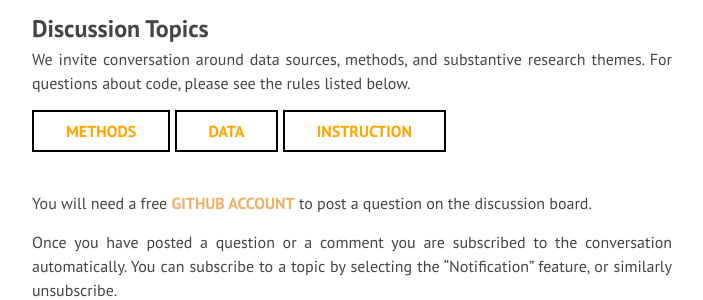
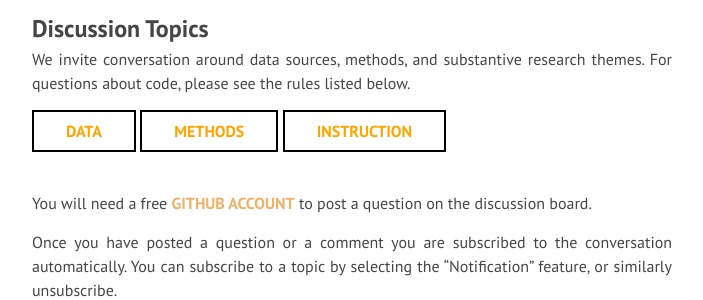
Before and after one commit to DS4PS/ds4ps_dev_site, a Jekyll site: the page built from discuss.md, in a window 1280 px wide and 900 px high, scrolled down 592 px. Shown: the part 139-439 px from the top of the window, without its empty margins (288-991 px from the left). Built offline with Jekyll 4.4.1, drawn with Linux system fonts in a browser that asks for light colours; nearby versions of some CDN libraries; library files that are not in the unit come from our copies.

Commit message:
Update discuss.md

```diff
--- a/discuss.md
+++ b/discuss.md
@@ -27,8 +27,8 @@ a {
 We invite conversation around data sources, methods, and substantive research themes. For questions about code, please see the rules listed below.
 
 <div class="button-group">
+<a class="button" href="https://github.com/DS4PS/ds4ps_dev_site/labels/data">Data</a>
 <a class="button" href="https://github.com/DS4PS/ds4ps_dev_site/labels/methods">Methods</a>
-<a class="button" href="https://github.com/DS4PS/ds4ps_dev_site/labels/data">Data</a>
 <a class="button" href="https://github.com/DS4PS/ds4ps_dev_site/labels/instruction">Instruction</a>
 </div>
 
```
